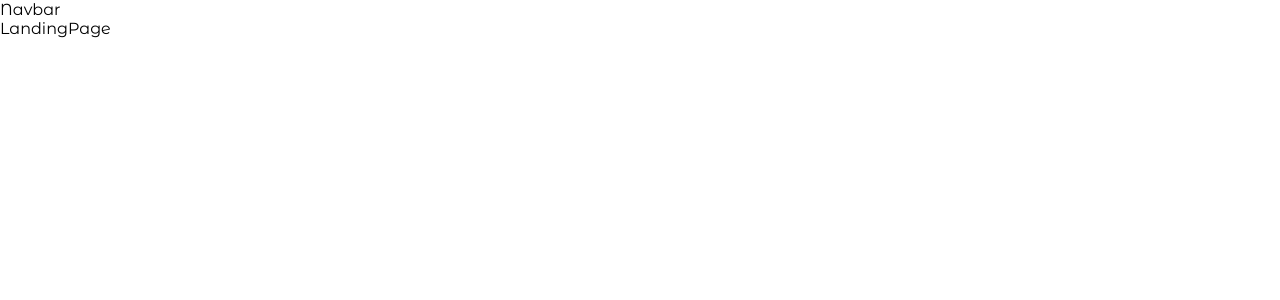
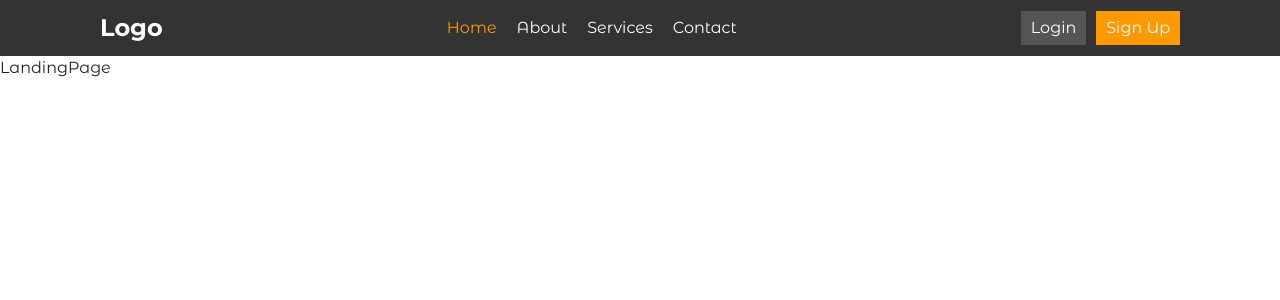
Before and after one commit to Eshat002/Podcast-Website, a React (Create React App) app in the folder frontend/: page / in a window 1280 px wide. Shown: the top 300 px of the page. Built offline with nearby package versions, Linux system fonts and the light colour scheme.

Commit message:
added navbar

```diff
--- a/frontend/package.json
+++ b/frontend/package.json
@@ -6,8 +6,10 @@
     "@testing-library/jest-dom": "^5.17.0",
     "@testing-library/react": "^13.4.0",
     "@testing-library/user-event": "^13.5.0",
+    "bootstrap": "^5.3.3",
     "react": "^18.3.1",
     "react-dom": "^18.3.1",
+    "react-router-dom": "^6.23.1",
     "react-scripts": "5.0.1",
     "web-vitals": "^2.1.4"
   },
--- a/frontend/src/App.js
+++ b/frontend/src/App.js
@@ -1,13 +1,24 @@
-import logo from './logo.svg';
 import './App.css';
+
+import Navbar from './Components/Navbar/Navbar';
+import { BrowserRouter as Router, Routes, Route } from 'react-router-dom';
+
+
 import LandingPage from './Components/LandingPage';
 
 
 function App() {
   return (
-    <div className="App">
-      <LandingPage />
-    </div>
+
+    <Router>
+      <Navbar />
+      <Routes>
+
+        <Route exact path="/" element={<LandingPage />} />
+
+      </Routes>
+
+    </Router >
   );
 }
 
--- a/frontend/src/Components/LandingPage.jsx
+++ b/frontend/src/Components/LandingPage.jsx
@@ -5,7 +5,6 @@ import Navbar from './Navbar/Navbar'
 const LandingPage = () => {
     return (
         <div>
-            <Navbar />
             LandingPage
         </div>
     )
--- a/frontend/src/Components/Navbar/Navbar.css
+++ b/frontend/src/Components/Navbar/Navbar.css
@@ -0,0 +1,128 @@
+ .navbar {
+     display: flex;
+     align-items: center;
+     justify-content: space-between;
+     padding: 10px 100px;
+     background-color: #333;
+     color: #fff;
+     position: relative;
+ }
+
+ .navbar-logo {
+     font-size: 1.5rem;
+     font-weight: bold;
+ }
+
+ .navbar-menu {
+     display: flex;
+     gap: 20px;
+
+ }
+
+ .navbar-menu a {
+     color: #fff;
+     text-decoration: none;
+     font-size: 1rem;
+ }
+
+ .navbar-menu a.active {
+     color: #f90;
+ }
+
+ .navbar-buttons {
+     display: flex;
+     gap: 10px;
+ }
+
+ .navbar-buttons button {
+     padding: 5px 10px;
+     font-size: 1rem;
+     border: none;
+     cursor: pointer;
+ }
+
+ .navbar-buttons button:first-of-type {
+     background-color: #555;
+     color: #fff;
+ }
+
+ .navbar-buttons button:last-of-type {
+     background-color: #f90;
+     color: #fff;
+ }
+
+ .navbar-hamburger {
+     display: none;
+     flex-direction: column;
+     gap: 5px;
+     cursor: pointer;
+ }
+
+ .navbar-hamburger .bar {
+     width: 25px;
+     height: 3px;
+     background-color: #fff;
+ }
+
+ /* Animation */
+ @keyframes slideDown {
+     from {
+         opacity: 0;
+         transform: translateY(-10px);
+     }
+
+     to {
+         opacity: 1;
+         transform: translateY(0);
+     }
+ }
+
+ /* Responsive Design */
+ @media (max-width: 768px) {
+     .navbar {
+         flex-direction: column;
+         align-items: flex-start;
+         padding: 10px 20px;
+     }
+
+     .navbar-menu {
+         flex-direction: column;
+         width: 100%;
+         display: none;
+         animation: slideDown 0.5s ease-in-out;
+         /* Increase animation duration */
+     }
+
+     .navbar-menu.open {
+         display: flex;
+     }
+
+     .navbar-menu a {
+         padding: 10px 0;
+         width: 100%;
+         text-align: center;
+     }
+
+     .navbar-buttons {
+         flex-direction: column;
+         width: 100%;
+         display: none;
+         animation: slideDown 0.5s ease-in-out;
+         /* Increase animation duration */
+     }
+
+     .navbar-buttons button {
+         width: 100%;
+         margin: 5px 0;
+     }
+
+     .navbar-menu.open~.navbar-buttons {
+         display: flex;
+     }
+
+     .navbar-hamburger {
+         display: flex;
+         position: absolute;
+         right: 20px
+     }
+ }
--- a/frontend/src/Components/Navbar/Navbar.jsx
+++ b/frontend/src/Components/Navbar/Navbar.jsx
@@ -1,12 +1,69 @@
-import React from 'react'
-import './Navbar.css'
+import React, { useState, useEffect } from 'react';
+import { Link, useLocation } from 'react-router-dom';
+import './Navbar.css';
 
 const Navbar = () => {
+    const [isOpen, setIsOpen] = useState(false);
+    const [activeItem, setActiveItem] = useState('');
+    const location = useLocation();
+
+    useEffect(() => {
+        const currentPath = location.pathname.split('/')[1]; // Get the first part of the path
+        setActiveItem(currentPath || 'home'); // If no path is provided, set it to 'home'
+    }, [location.pathname]);
+
+    const toggleMenu = () => {
+        setIsOpen(!isOpen);
+    };
+
     return (
-        <div>
-            Navbar
-        </div>
-    )
-}
+        <nav className="navbar">
+            <div className="navbar-logo">Logo</div>
 
-export default Navbar
+            <div className={`navbar-menu ${isOpen ? 'open' : ''}`}>
+                <Link
+                    to="/home"
+                    className={`nav-link ${activeItem === 'home' ? 'active' : ''}`}
+                    onClick={() => setActiveItem('home')}
+                >
+                    Home
+                </Link>
+                <Link
+                    to="/about"
+                    className={`nav-link ${activeItem === 'about' ? 'active' : ''}`}
+                    onClick={() => setActiveItem('about')}
+                >
+                    About
+                </Link>
+                <Link
+                    to="/services"
+                    className={`nav-link ${activeItem === 'services' ? 'active' : ''}`}
+                    onClick={() => setActiveItem('services')}
+                >
+                    Services
+                </Link>
+                <Link
+                    to="/contact"
+                    className={`nav-link ${activeItem === 'contact' ? 'active' : ''}`}
+                    onClick={() => setActiveItem('contact')}
+                >
+                    Contact
+                </Link>
+            </div>
+            <div className={`navbar-buttons ${isOpen ? 'open' : ''}`}>
+                <button>Login</button>
+                <button>Sign Up</button>
+            </div>
+
+            <div className="navbar-hamburger" onClick={toggleMenu}>
+                {isOpen ? (
+                    <span>&#8592;</span>
+                ) : (
+                    <span>&#9776;</span>
+                )}
+            </div>
+        </nav>
+    );
+};
+
+export default Navbar;
--- a/frontend/src/index.js
+++ b/frontend/src/index.js
@@ -1,3 +1,4 @@
+import 'bootstrap/dist/css/bootstrap.min.css';
 import React from 'react';
 import ReactDOM from 'react-dom/client';
 import './index.css';
```
Also changed, not shown: 1 other file (tests, documents, lock files or other folders).
